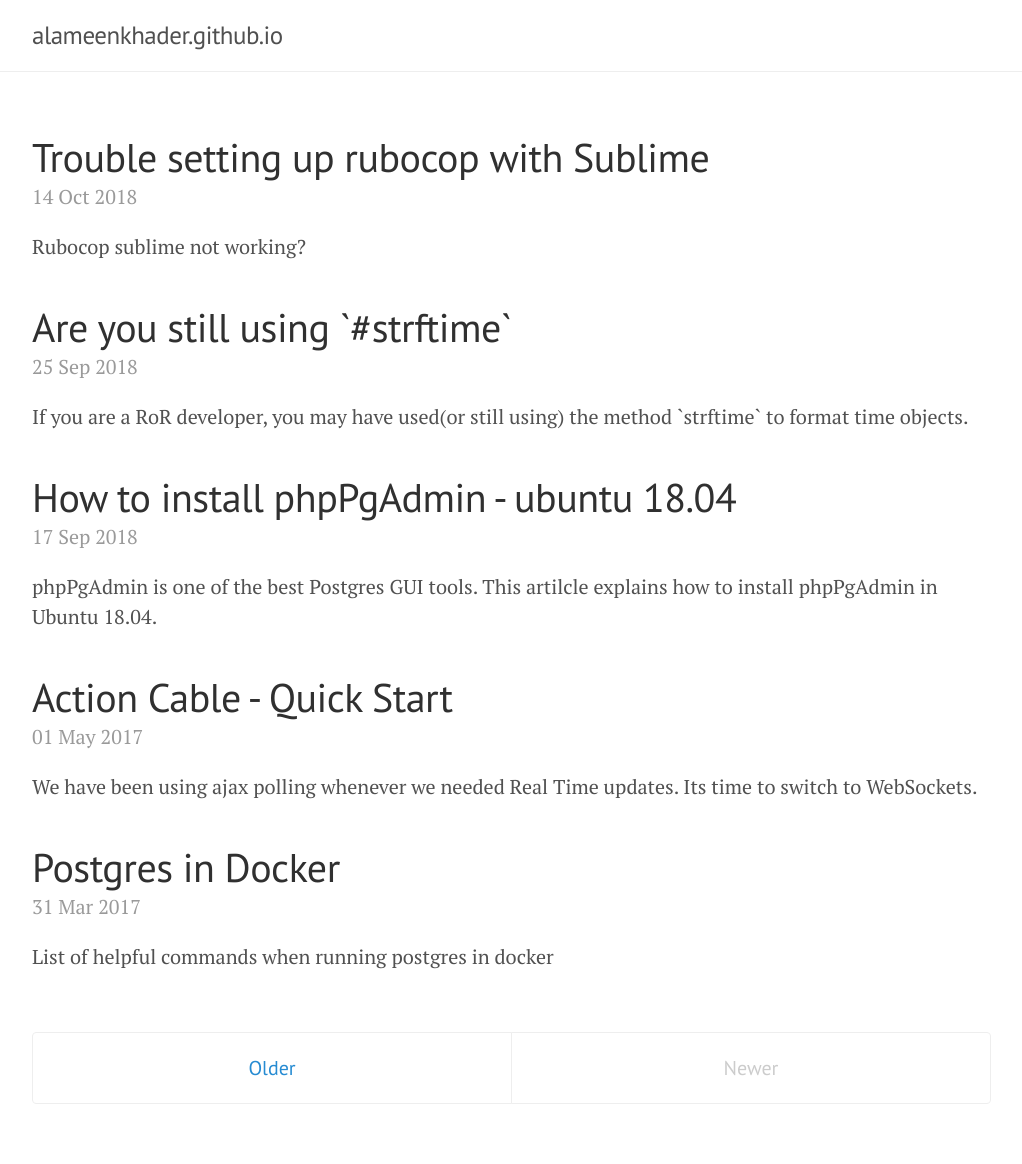
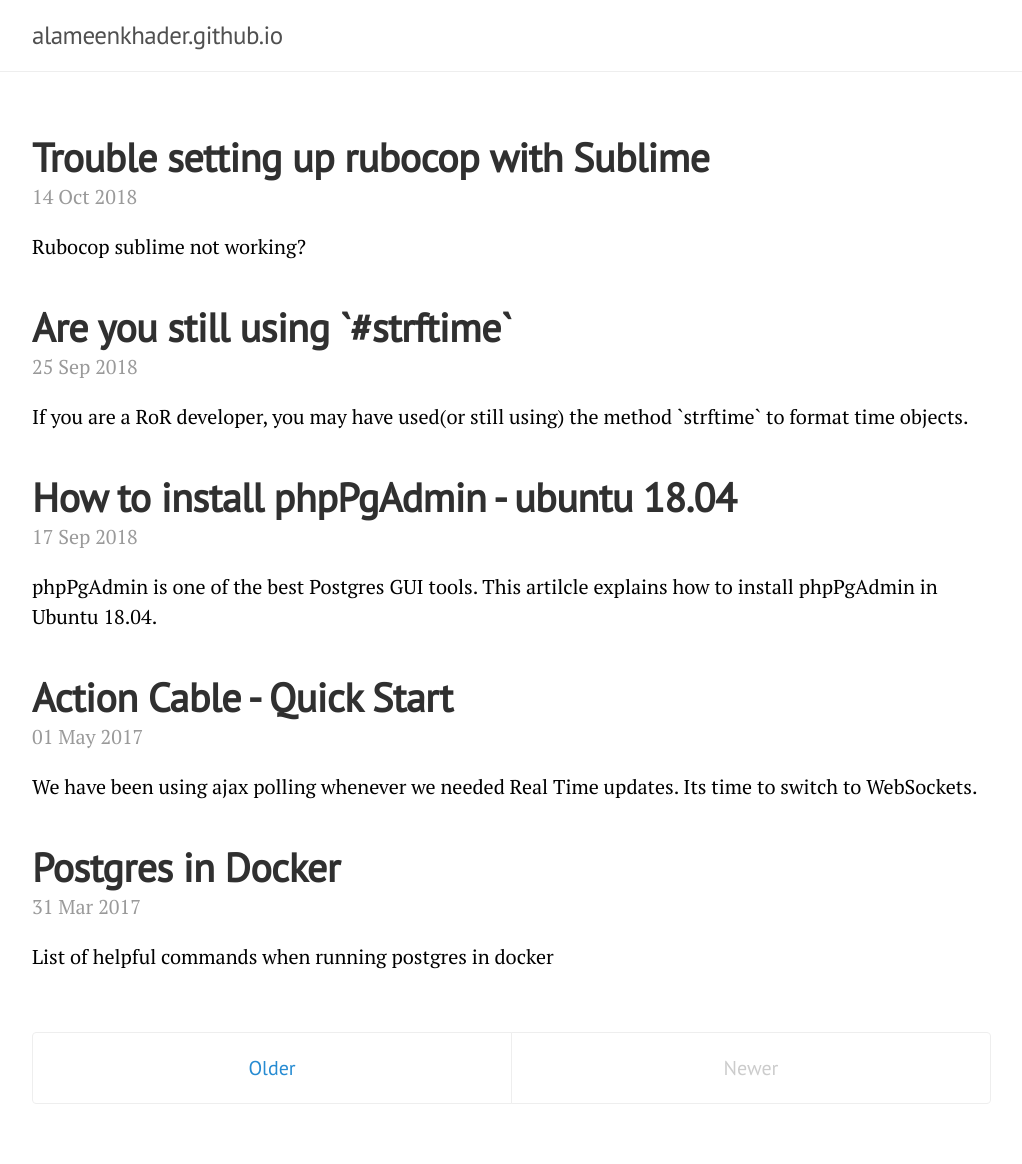
Before and after one commit to alameenkhader/alameenkhader.github.io, a Jekyll site: the page built from index.html, in a window 1280 px wide. Shown: the whole page, without its empty margins (128-1150 px from the left). Built offline with Jekyll 4.4.1, drawn with Linux system fonts in a browser that asks for light colours; the list of posts is cut into pages by our own code.

Commit message:
updating css

```diff
--- a/public/css/poole.css
+++ b/public/css/poole.css
@@ -59,7 +59,7 @@ html {
 }
 
 body {
-  color: #515151;
+  color: #000000;
   background-color: #fff;
   -webkit-text-size-adjust: 100%;
       -ms-text-size-adjust: 100%;
@@ -170,7 +170,7 @@ pre {
   white-space: pre-wrap;
   word-break: break-all;
   word-wrap: break-word;
-  background-color: #f9f9f9;
+  background-color: rgba(0,0,0,.05);
 }
 pre code {
   padding: 0;
@@ -342,6 +342,7 @@ tbody tr:nth-child(odd) th {
 .page-title,
 .post-title {
   margin-top: 0;
+  font-weight: bold;
 }
 
 /* Meta data line below post title */
```
